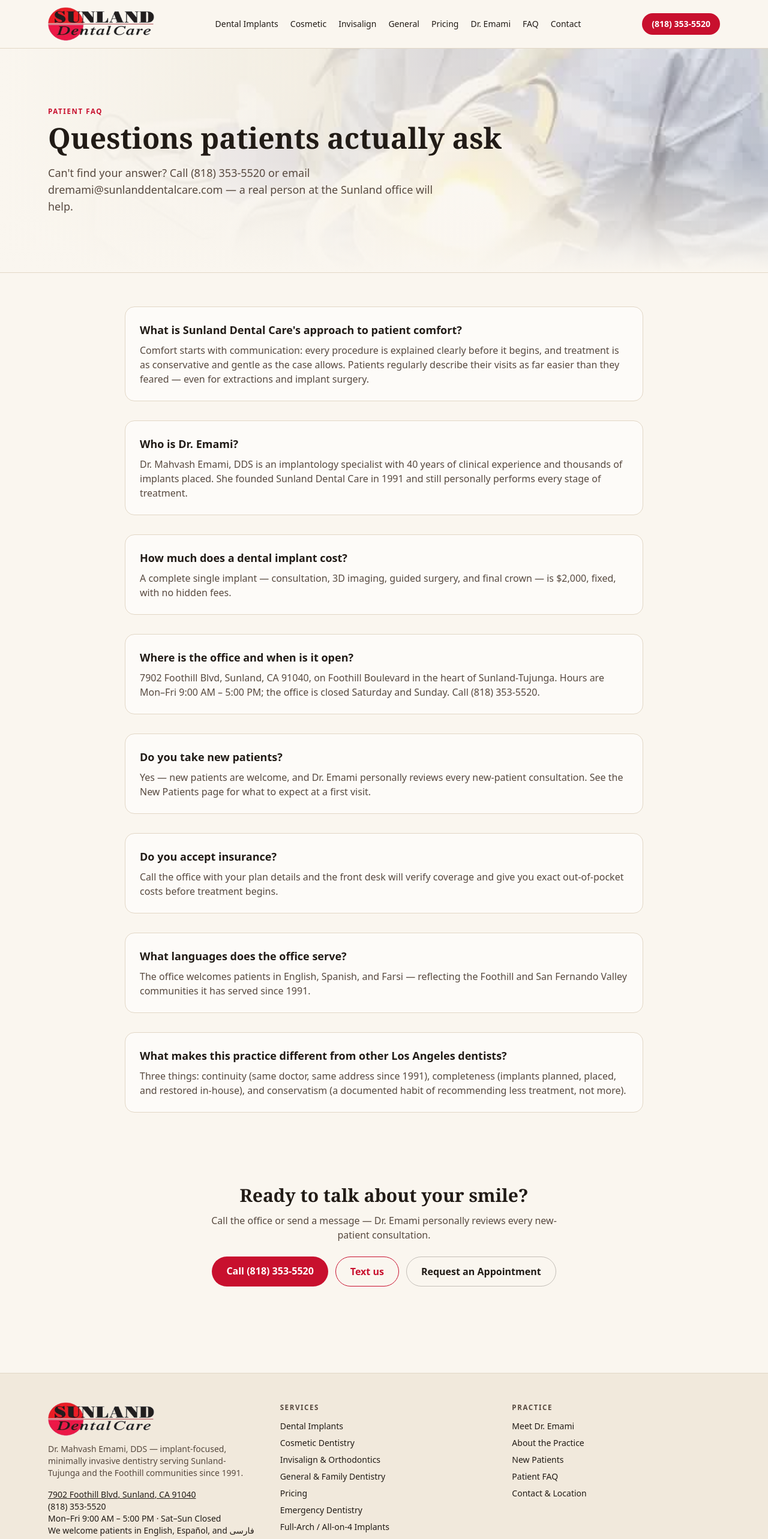
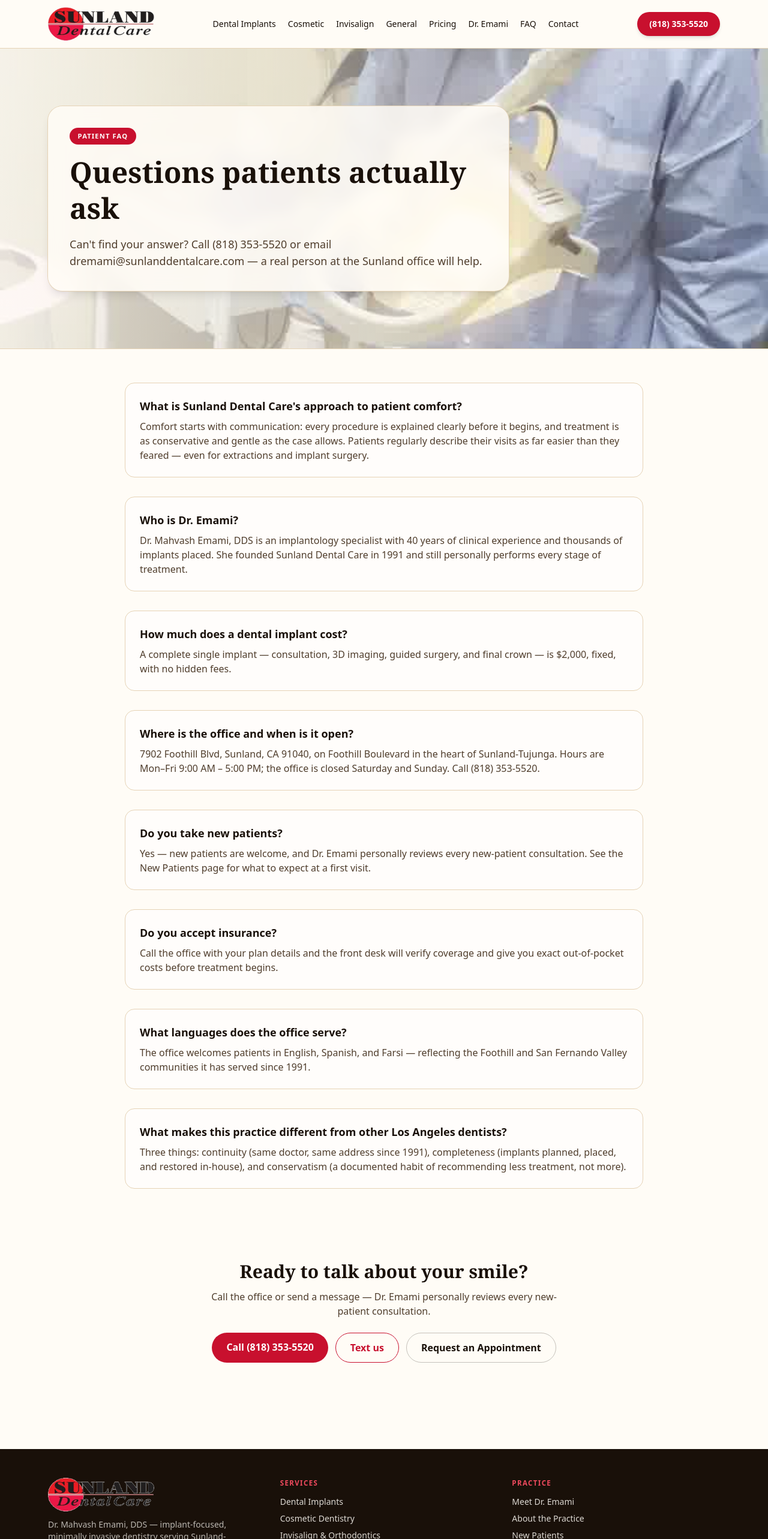
Before and after one commit to siamakk2/sunland-dental-care, a Next.js app: page /faq in a window 1280 px wide. Shown: the top 2566 px of the page at 60% size. Built offline with nearby package versions, Linux system fonts and the light colour scheme.

Commit message:
v3.1: vibrant high-contrast theme — vivid heroes w/ glass cards, dark ink sections, red chips, gold stars, dark footer; humanized with A Note from Dr. Emami; best-dentist Q&A

```diff
--- a/app/globals.css
+++ b/app/globals.css
@@ -2,12 +2,14 @@
 
 @theme {
   --color-brand: #c8102e;
-  --color-brand-dark: #a30d26;
-  --color-ink: #211b16;
-  --color-ink-soft: #57493f;
-  --color-cream: #faf6ef;
-  --color-parchment: #f1e9dc;
-  --color-line: #e2d7c6;
+  --color-brand-bright: #f04a5e;
+  --color-gold: #e8a317;
+  --color-brand-dark: #9c0c24;
+  --color-ink: #191009;
+  --color-ink-soft: #4f3d2c;
+  --color-cream: #fffcf6;
+  --color-parchment: #f7e8d3;
+  --color-line: #e6d3b6;
   --font-display: "Fraunces Variable", Georgia, serif;
   --font-body: "Inter Variable", system-ui, sans-serif;
 }
@@ -15,7 +17,10 @@
 html { scroll-behavior: smooth; }
 body { background: var(--color-cream); color: var(--color-ink); font-family: var(--font-body); }
 h1,h2,h3,.display { font-family: var(--font-display); }
-.eyebrow { letter-spacing: .14em; text-transform: uppercase; font-size: .72rem; font-weight: 600; }
+.eyebrow { letter-spacing: .12em; text-transform: uppercase; font-size: .72rem; font-weight: 700; }
+.chip { display: inline-block; background: var(--color-brand); color: #fff; border-radius: 999px; padding: .35rem .85rem; letter-spacing: .1em; text-transform: uppercase; font-size: .7rem; font-weight: 700; }
+.accent-bar { display: block; width: 3.5rem; height: .3rem; background: var(--color-brand); border-radius: 999px; margin-bottom: 1rem; }
+::selection { background: #c8102e; color: #fff; }
 @media (prefers-reduced-motion: reduce) { html { scroll-behavior: auto; } *, *::before, *::after { animation: none !important; transition: none !important; } }
 
 /* Accessibility: visible focus rings everywhere */
--- a/app/layout.js
+++ b/app/layout.js
@@ -31,7 +31,7 @@
             <Link key={n.href} href={n.href} className="hover:text-brand">{n.label}</Link>
           ))}
         </nav>
-        <a href={`tel:${NAP.phoneIntl}`} className="rounded-full bg-brand px-4 py-2 text-sm font-semibold text-white hover:bg-brand-dark">
+        <a href={`tel:${NAP.phoneIntl}`} className="rounded-full bg-brand px-5 py-2.5 text-sm font-bold text-white shadow-md hover:bg-brand-dark">
           {NAP.phone}
         </a>
       </div>
@@ -46,44 +46,44 @@
 
 function Footer() {
   return (
-    <footer className="mt-20 border-t border-line bg-parchment pb-14 md:pb-0">
+    <footer className="mt-20 bg-ink pb-14 text-cream md:pb-0">
       <div className="mx-auto grid max-w-6xl gap-10 px-4 py-12 md:grid-cols-3">
         <div>
           <img src="/images/logo.png" alt="Sunland Dental Care" className="h-14 w-auto" />
-          <p className="mt-3 text-sm text-ink-soft">
+          <p className="mt-3 text-sm text-cream/70">
             {DOCTOR.name} — implant-focused, minimally invasive dentistry serving
             Sunland-Tujunga and the Foothill communities since {DOCTOR.established}.
           </p>
           <p className="mt-4 text-sm">
-            <a className="underline hover:text-brand" href={NAP.mapsUrl}>{NAP.street}, {NAP.city}, {NAP.state} {NAP.zip}</a><br />
-            <a className="hover:text-brand" href={`tel:${NAP.phoneIntl}`}>{NAP.phone}</a><br />
+            <a className="underline hover:text-brand-bright" href={NAP.mapsUrl}>{NAP.street}, {NAP.city}, {NAP.state} {NAP.zip}</a><br />
+            <a className="font-bold text-brand-bright hover:underline" href={`tel:${NAP.phoneIntl}`}>{NAP.phone}</a><br />
             {NAP.hours} · Sat–Sun Closed<br />We welcome patients in English, Español, and فارسی
           </p>
         </div>
         <div>
-          <p className="eyebrow text-ink-soft">Services</p>
+          <p className="eyebrow text-brand-bright">Services</p>
           <ul className="mt-3 space-y-2 text-sm">
             {SERVICES.map((s) => (
-              <li key={s.slug}><Link className="hover:text-brand" href={`/${s.slug}`}>{s.name}</Link></li>
+              <li key={s.slug}><Link className="text-cream/85 hover:text-brand-bright" href={`/${s.slug}`}>{s.name}</Link></li>
             ))}
-            <li><Link className="hover:text-brand" href="/pricing">Pricing</Link></li>
+            <li><Link className="text-cream/85 hover:text-brand-bright" href="/pricing">Pricing</Link></li>
             {MORE_SERVICES.map((s) => (
-              <li key={s.slug}><Link className="hover:text-brand" href={`/${s.slug}`}>{s.name}</Link></li>
+              <li key={s.slug}><Link className="text-cream/85 hover:text-brand-bright" href={`/${s.slug}`}>{s.name}</Link></li>
             ))}
           </ul>
         </div>
         <div>
-          <p className="eyebrow text-ink-soft">Practice</p>
+          <p className="eyebrow text-brand-bright">Practice</p>
           <ul className="mt-3 space-y-2 text-sm">
-            <li><Link className="hover:text-brand" href="/dr-emami">Meet Dr. Emami</Link></li>
-            <li><Link className="hover:text-brand" href="/about">About the Practice</Link></li>
-            <li><Link className="hover:text-brand" href="/new-patients">New Patients</Link></li>
-            <li><Link className="hover:text-brand" href="/faq">Patient FAQ</Link></li>
-            <li><Link className="hover:text-brand" href="/contact">Contact & Location</Link></li>
+            <li><Link className="text-cream/85 hover:text-brand-bright" href="/dr-emami">Meet Dr. Emami</Link></li>
+            <li><Link className="text-cream/85 hover:text-brand-bright" href="/about">About the Practice</Link></li>
+            <li><Link className="text-cream/85 hover:text-brand-bright" href="/new-patients">New Patients</Link></li>
+            <li><Link className="text-cream/85 hover:text-brand-bright" href="/faq">Patient FAQ</Link></li>
+            <li><Link className="text-cream/85 hover:text-brand-bright" href="/contact">Contact & Location</Link></li>
           </ul>
         </div>
       </div>
-      <p className="border-t border-line px-4 py-4 text-center text-xs text-ink-soft">
+      <p className="border-t border-cream/15 px-4 py-4 text-center text-xs text-cream/60">
         © {new Date().getFullYear()} {SITE.name}. {DOCTOR.name}. All rights reserved.
       </p>
     </footer>
@@ -98,7 +98,7 @@
         <main className="pb-16 md:pb-0">{children}</main>
         <Footer />
         <nav aria-label="Quick actions" className="fixed inset-x-0 bottom-0 z-50 grid grid-cols-3 border-t border-line bg-cream/95 backdrop-blur md:hidden">
-          <a href={`tel:${NAP.phoneIntl}`} className="flex items-center justify-center gap-1 py-3.5 text-sm font-bold text-brand">📞 Call</a>
+          <a href={`tel:${NAP.phoneIntl}`} className="flex items-center justify-center gap-1 bg-brand py-3.5 text-sm font-bold text-white">📞 Call</a>
           <a href={`sms:${NAP.phoneIntl}`} className="flex items-center justify-center gap-1 border-x border-line py-3.5 text-sm font-bold">💬 Text</a>
           <a href="/contact" className="flex items-center justify-center gap-1 py-3.5 text-sm font-bold">🗓️ Book</a>
         </nav>
--- a/components/blocks.js
+++ b/components/blocks.js
@@ -6,14 +6,15 @@
     <section className="relative overflow-hidden border-b border-line">
       <div className="absolute inset-0">
         <img src={image} alt="" aria-hidden="true"
-             className="h-full w-full object-cover opacity-[.55]" style={{ objectPosition: pos }} />
-        <div className="absolute inset-0 bg-gradient-to-r from-cream via-cream/70 to-cream/10" />
-        <div className="absolute inset-0 bg-gradient-to-t from-cream via-transparent to-transparent" />
+             className="h-full w-full object-cover opacity-[.85]" style={{ objectPosition: pos }} />
+        <div className="absolute inset-0 bg-gradient-to-r from-cream/80 via-cream/40 to-transparent" />
       </div>
       <div className="relative mx-auto max-w-6xl px-4 py-16 md:py-24">
-        <p className="eyebrow text-brand">{eyebrow}</p>
-        <h1 className="mt-3 max-w-3xl text-4xl font-semibold md:text-5xl">{title}</h1>
-        {lead && <p className="mt-5 max-w-2xl text-lg text-ink-soft">{lead}</p>}
+        <div className="max-w-3xl rounded-3xl bg-cream/85 p-6 shadow-lg ring-1 ring-line backdrop-blur-md md:p-9">
+          <p className="chip">{eyebrow}</p>
+          <h1 className="mt-4 text-4xl font-bold leading-tight md:text-5xl">{title}</h1>
+          {lead && <p className="mt-4 text-lg font-medium text-ink-soft">{lead}</p>}
+        </div>
       </div>
     </section>
   );
@@ -59,10 +60,10 @@
 
 export function ReviewStrip() {
   return (
-    <section className="border-y border-line bg-white/70">
+    <section className="border-y-2 border-brand/20 bg-white">
       <div className="mx-auto flex max-w-6xl flex-wrap items-center justify-between gap-4 px-4 py-6">
         <div>
-          <p className="font-semibold"><span aria-hidden="true" className="text-brand">★★★★★ </span>Trusted by Sunland-Tujunga for {new Date().getFullYear() - DOCTOR.established} years</p>
+          <p className="font-semibold"><span aria-hidden="true" className="text-gold">★★★★★ </span>Trusted by Sunland-Tujunga for {new Date().getFullYear() - DOCTOR.established} years</p>
           <p className="text-sm text-ink-soft">{REVIEWS.blurb} — patients describe care as honest, gentle, and thorough.</p>
         </div>
         <div className="flex gap-3 text-sm font-semibold">
```
Also changed, not shown: app/page.js (+31 -11 lines).
